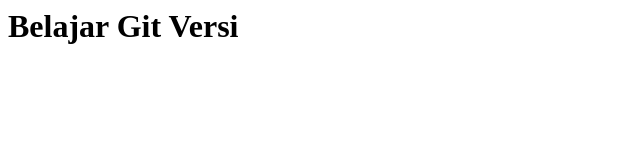
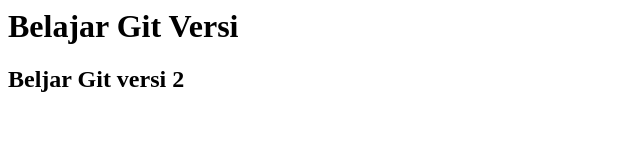
Before and after one commit to Kursdemy/cara-ssh-github-01, a plain HTML site: page index.html in a window 1280 px wide. Shown: the whole page, without its empty margins (0-640 px from the left). Drawn offline with Linux system fonts and the light colour scheme.

Commit message:
Membuat h2

```diff
--- a/index.html
+++ b/index.html
@@ -4,5 +4,6 @@
     </head>
     <body>
         <h1>Belajar Git Versi</h1>
+        <h2>Beljar Git versi 2</h2>
     </body>
 </html>
```
